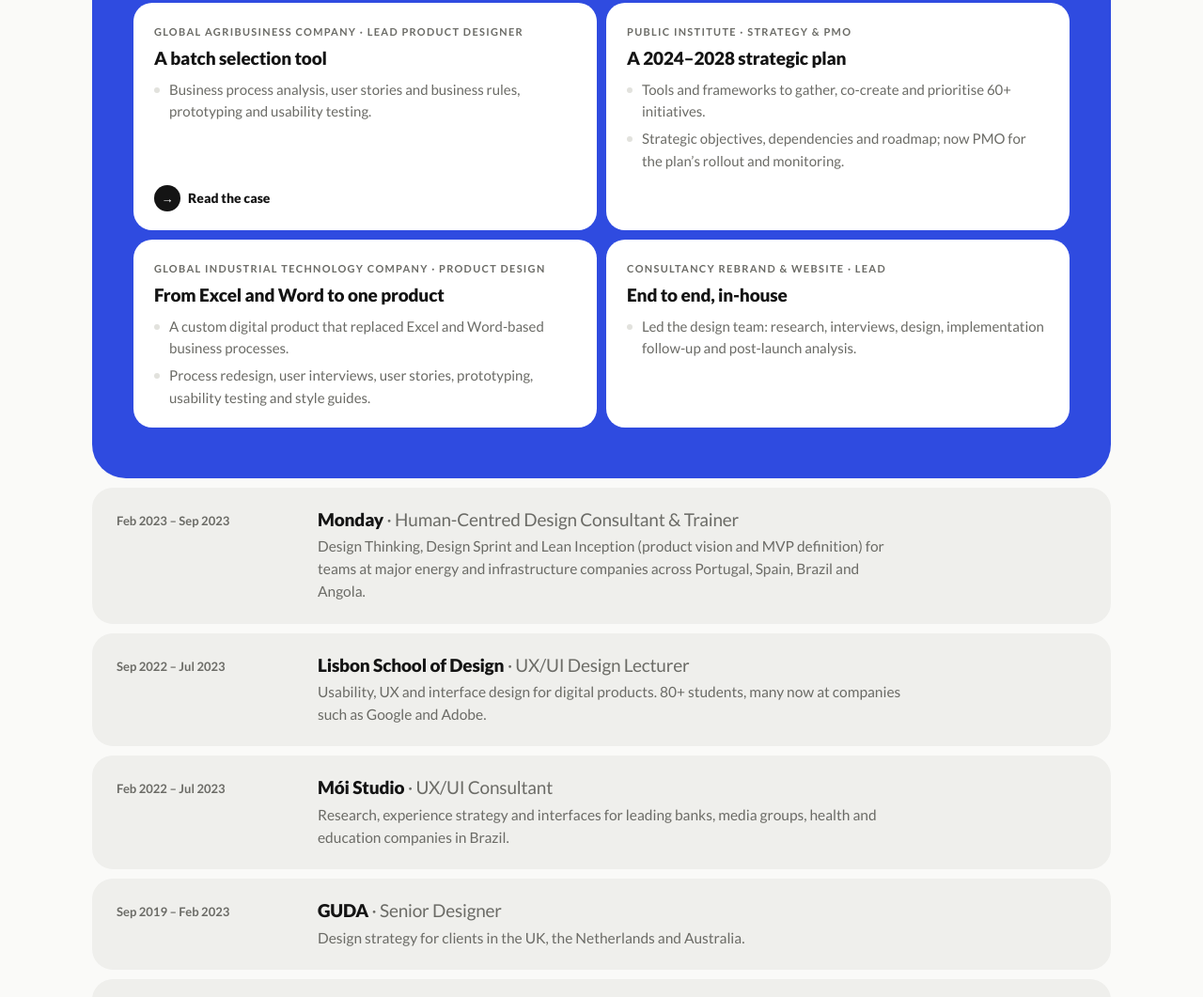
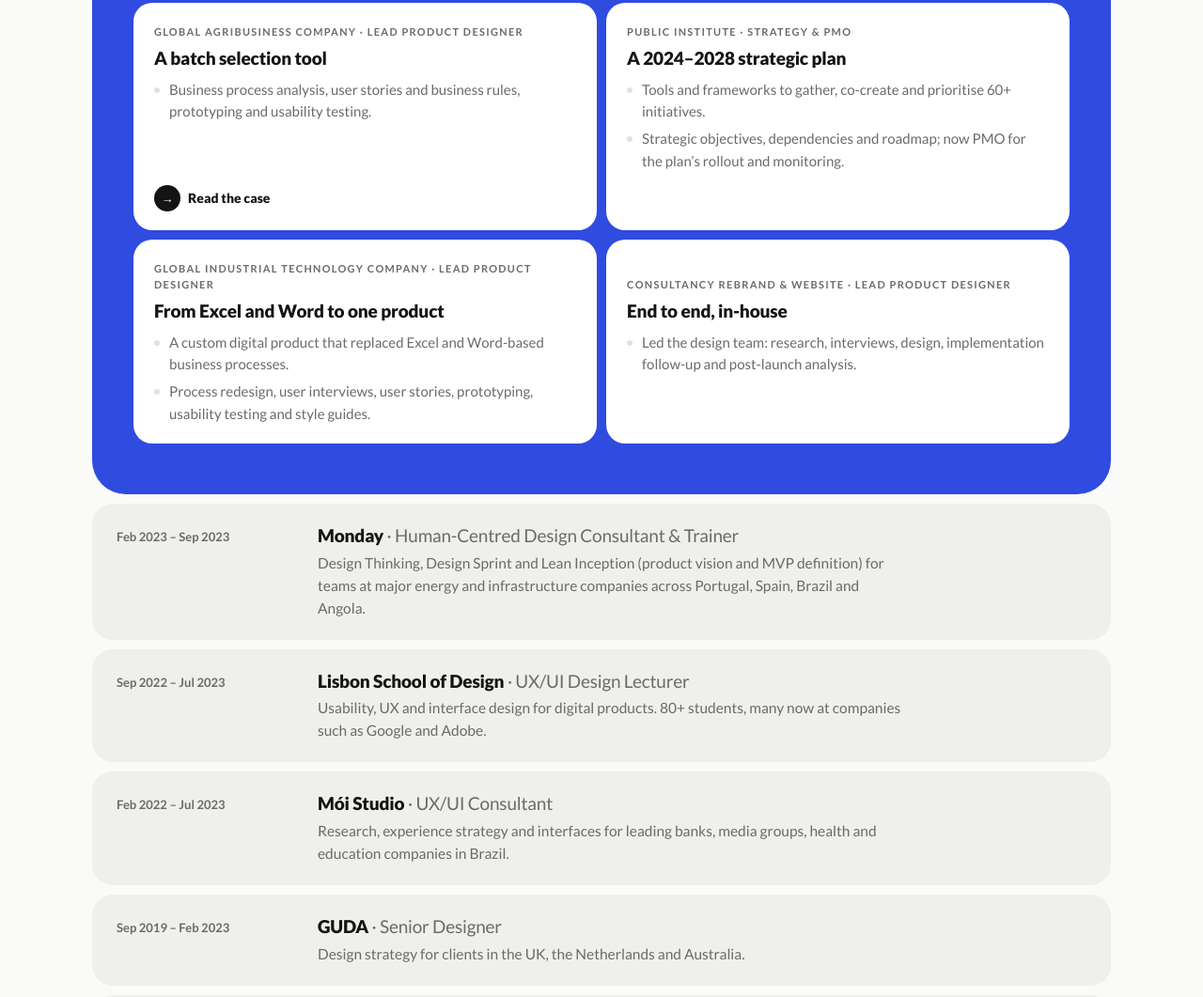
Before and after one commit to lucascostapena-design/lucas-portfolio, a plain HTML site: page cv.html in a window 1280 px wide. Shown: the part 1505-2566 px from the top of the page at 94% size. Drawn offline with Linux system fonts and the light colour scheme.

Commit message:
Add files via upload

```diff
--- a/cv.html
+++ b/cv.html
@@ -252,10 +252,10 @@ footer .cv-base{display:flex;justify-content:space-between;flex-wrap:wrap;gap:10
       <div class="cv-pj"><span class="cv-k">Public institute · Strategy &amp; PMO</span><h4>A 2024–2028 strategic plan</h4>
         <ul><li>Tools and frameworks to gather, co-create and prioritise 60+ initiatives.</li><li>Strategic objectives, dependencies and roadmap; now PMO for the plan’s rollout and monitoring.</li></ul>
       </div>
-      <div class="cv-pj"><span class="cv-k">Global industrial technology company · Product Design</span><h4>From Excel and Word to one product</h4>
+      <div class="cv-pj"><span class="cv-k">Global industrial technology company · Lead Product Designer</span><h4>From Excel and Word to one product</h4>
         <ul><li>A custom digital product that replaced Excel and Word-based business processes.</li><li>Process redesign, user interviews, user stories, prototyping, usability testing and style guides.</li></ul>
       </div>
-      <div class="cv-pj"><span class="cv-k">Consultancy rebrand &amp; website · Lead</span><h4>End to end, in-house</h4>
+      <div class="cv-pj"><span class="cv-k">Consultancy rebrand &amp; website · Lead Product Designer</span><h4>End to end, in-house</h4>
         <ul><li>Led the design team: research, interviews, design, implementation follow-up and post-launch analysis.</li></ul>
       </div>
     </div>
```
Also changed, not shown: cv.es.html (+2 -2 lines), 2 other files.
